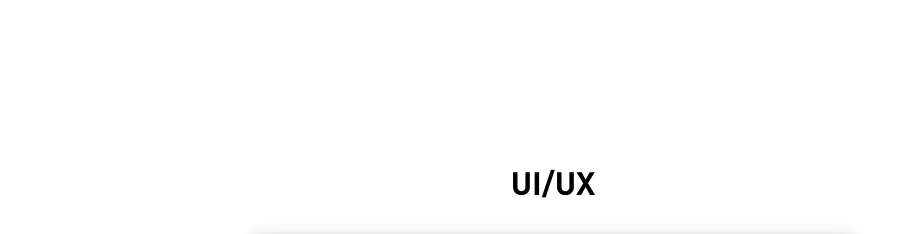
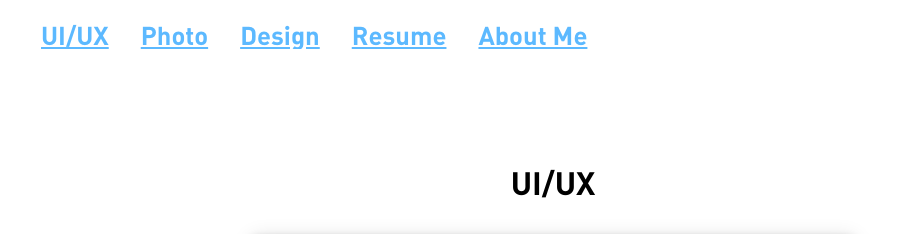
Before and after one commit to dylan-roussin/idm221-dmr395, a plain HTML site: page uiux.html in a window 1280 px wide. Shown: the top 234 px of the page, 87-986 px from the left. Drawn offline with nearby package versions, Linux system fonts and the light colour scheme.

Commit message:
added navigation
added nav

```diff
--- a/css/styles.css
+++ b/css/styles.css
@@ -34,6 +34,17 @@
     src: url('../css/fonts/LouisGeorgeCafe.ttf') format('truetype')
 }
 
+.nav__items {
+    padding: 1.25rem 0 0 0;
+}
+
+.navelement {
+    font-size: 1.6rem;
+    font-family: 'DINAlternateBold', 'Roboto', 'Louis George Cafe', sans-serif;
+    padding: 0 1rem;
+    float: left;
+}
+
 
 h1, h3 {
     font-family: 'DINAlternateBold', 'Roboto', 'Louis George Cafe', sans-serif;
@@ -53,7 +64,6 @@ h1, h3 {
 .aboutme__text p {
     padding: 1rem;
 }
-
 
 
 /* overflow hidden is put here to stop the content in the center class from scrolling off the screen  */
@@ -92,6 +102,7 @@ h1, h3 {
     height: 6rem;
     width: 4rem;
     margin: 1.5rem;
+    float: left;
 }
 
 
@@ -180,6 +191,8 @@ a:visited {
     text-align: center;
 }
 
+/* case study */
+
 .casestudy__content {
     margin: auto;
     max-width: 600px;
@@ -219,6 +232,8 @@ a:visited {
     clear: both;
 }
 
+/* photo card */
+
 .photo__card {
     margin: 2rem auto;
     padding: 1rem;
--- a/uiux.html
+++ b/uiux.html
@@ -14,7 +14,17 @@
     <header>
         <nav>
             <div class="logo">
-            <a href="index.html"><img src="images/milk-logo.png" alt="a logo of a gallon of milk that says dylan" ></a>
+                <a href="index.html"><img src="images/milk-logo.png" alt="a logo of a gallon of milk that says dylan" ></a>
+            </div>
+            <div class="nav__items">
+                <ul>
+                    <li class="navelement"><a href="uiux.html">UI/UX</a></li>
+                    <li class="navelement"><a href="photography.html">Photo</a></li>
+                    <li class="navelement"><a href="design.html">Design</a></li>
+                    <li class="navelement"><a href="resume.html">Resume</a></li>
+                    <li class="navelement"><a href="aboutme.html">About Me</a></li>
+                </ul>
+
             </div>
         </nav>
     </header>
```
Also changed, not shown: aboutme.html (+10 -0 lines), design.html (+11 -1 lines), ikea.html (+10 -0 lines), index.html (+13 -1 lines), photography.html (+11 -1 lines), resume.html (+11 -1 lines), timesunion.html (+10 -0 lines), yale.html (+10 -0 lines), 1 other file.
